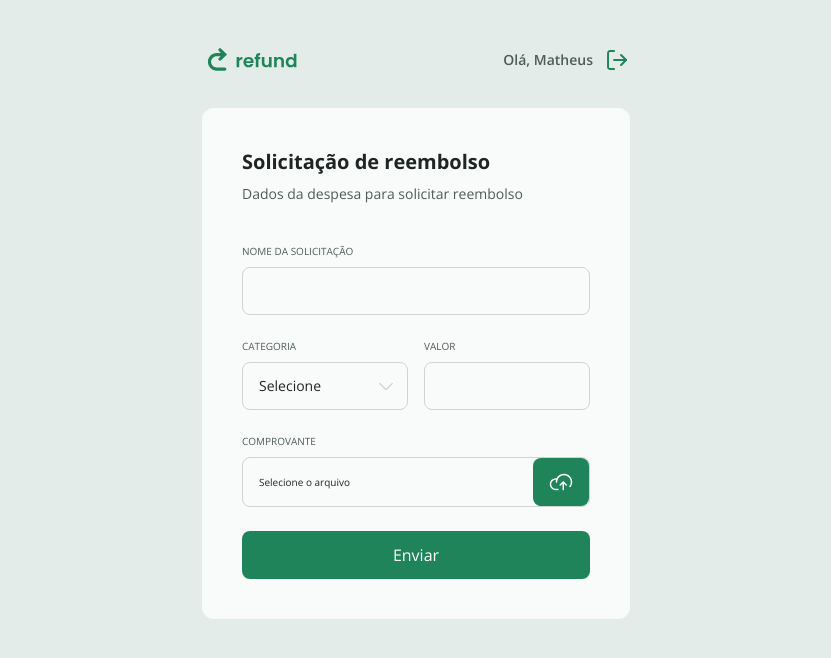
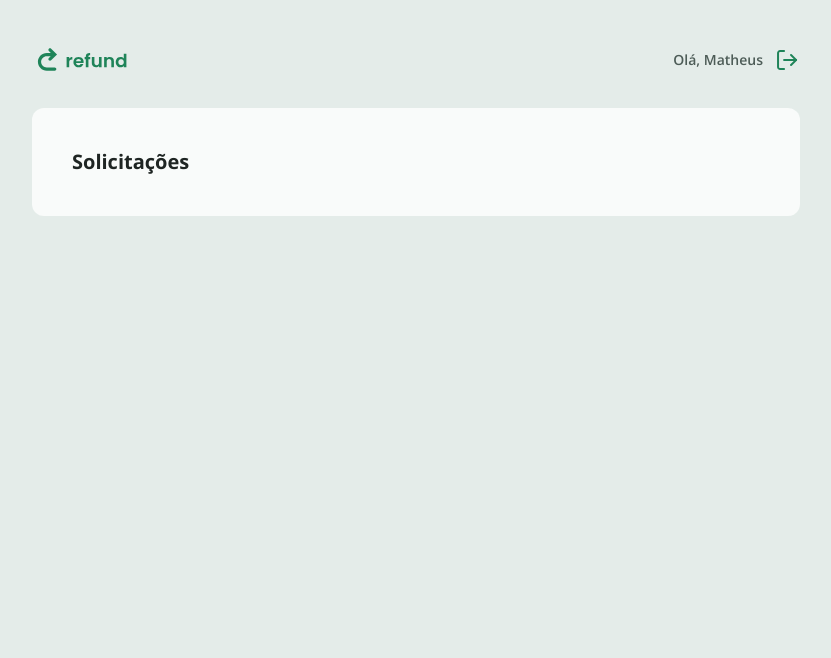
Before and after one commit to MSixels/Refund_React, a React (Vite) app: page / in a window 1280 px wide. Shown: the top 658 px of the page, without its empty margins (224-1055 px from the left). Built offline with nearby package versions, Linux system fonts and the light colour scheme.

Commit message:
Criando Dashboard

```diff
--- /dev/null
+++ b/src/Routes/ManagerRoutes.tsx
@@ -0,0 +1,18 @@
+import { Routes, Route } from "react-router";
+import { AppLayout } from "../components/AppLayout";
+import { Dashboard } from "../pages/Dashboard";
+import { NotFound } from "../pages/NotFound";
+
+
+
+export function ManagerRoutes() {
+  return (
+    <Routes>
+      <Route path="/" element={<AppLayout/>}>
+        <Route path="/" element={<Dashboard/>} />
+      </Route>
+
+      <Route path="*" element={<NotFound/>} />
+    </Routes>
+  )
+}
--- a/src/Routes/index.tsx
+++ b/src/Routes/index.tsx
@@ -2,11 +2,12 @@
 
 import { AuthRoutes } from "./AuthRoutes";
 import { EmployeeRoutes } from "./EmployeeRoutes";
+import { ManagerRoutes } from "./ManagerRoutes";
 
 export function Routes() {
   return (
     <BrowserRouter>
-      <EmployeeRoutes/>
+      <ManagerRoutes/>
     </BrowserRouter>
   )
 }
--- /dev/null
+++ b/src/pages/Dashboard.tsx
@@ -0,0 +1,7 @@
+export function Dashboard() {
+  return (
+    <div className="bg-gray-500 rounded-xl p-10 md:min-w-[768px]">
+      <h1 className="text-gray-100 font-bold text-xl flex-1">Solicitações</h1>
+    </div>
+  )
+}
```
